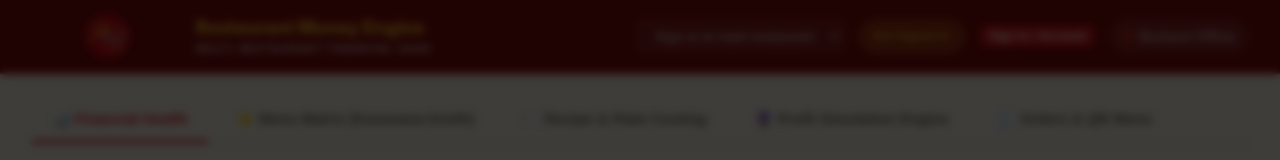
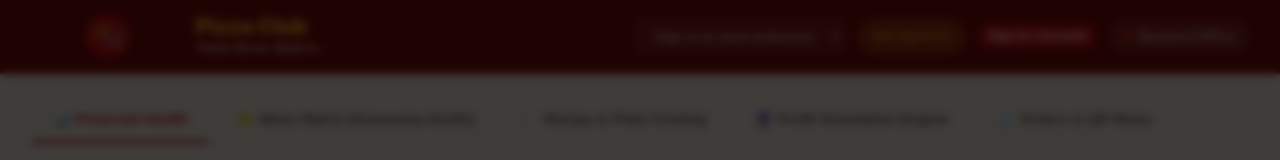
Before and after one commit to asasa0x/restaurant-money-engine, a plain HTML site: page frontend/index.html in a window 1280 px wide. Shown: the top 160 px of the page. Drawn offline with Linux system fonts and the light colour scheme; no server answers.

Commit message:
branding: update header title to Pizza Club and subtitle to Taste Never Before...

```diff
--- a/frontend/css/style.css
+++ b/frontend/css/style.css
@@ -87,22 +87,23 @@ body {
 }
 
 .brand-title {
-  font-size: 1.15rem;
-  font-weight: 800;
+  font-size: 1.35rem;
+  font-weight: 900;
   letter-spacing: -0.01em;
   color: var(--brand-gold);
   background: none;
   -webkit-background-clip: unset;
   -webkit-text-fill-color: var(--brand-gold);
+  line-height: 1.1;
 }
 
 .brand-subtitle {
-  font-size: 0.72rem;
+  font-size: 0.76rem;
   color: #F7F1E5;
-  opacity: 0.85;
-  text-transform: uppercase;
-  letter-spacing: 0.05em;
+  opacity: 0.9;
+  letter-spacing: 0.04em;
   font-weight: 600;
+  font-style: italic;
 }
 
 .header-controls {
--- a/frontend/index.html
+++ b/frontend/index.html
@@ -15,8 +15,8 @@
     <div class="brand-section">
       <img src="assets/logo.png" alt="Pizza Club Logo" class="navbar-logo">
       <div>
-        <h1 class="brand-title">Restaurant Money Engine</h1>
-        <p class="brand-subtitle">Multi-Restaurant Financial SaaS</p>
+        <h1 class="brand-title">Pizza Club</h1>
+        <p class="brand-subtitle">Taste Never Before...</p>
       </div>
     </div>
 
```
